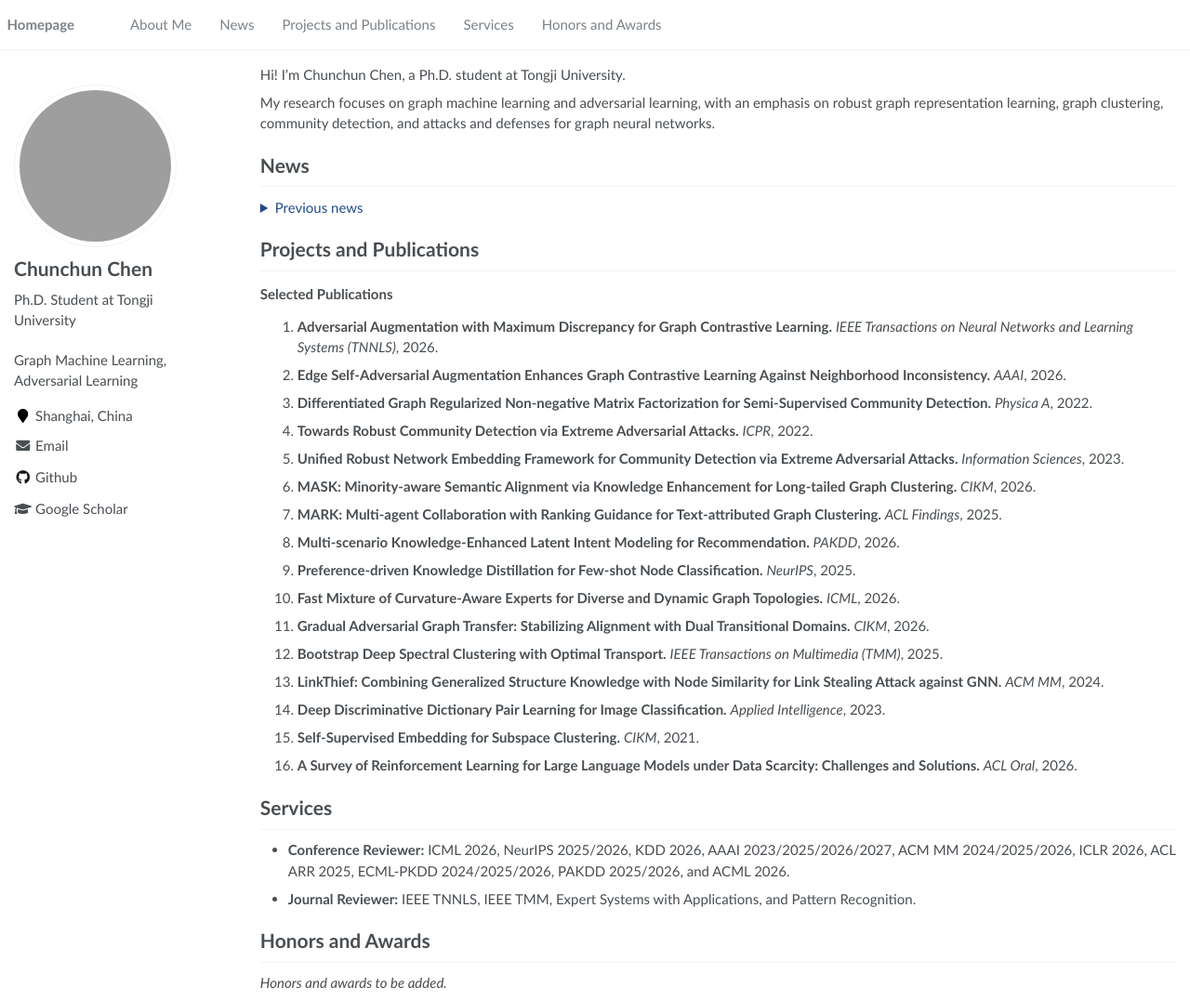
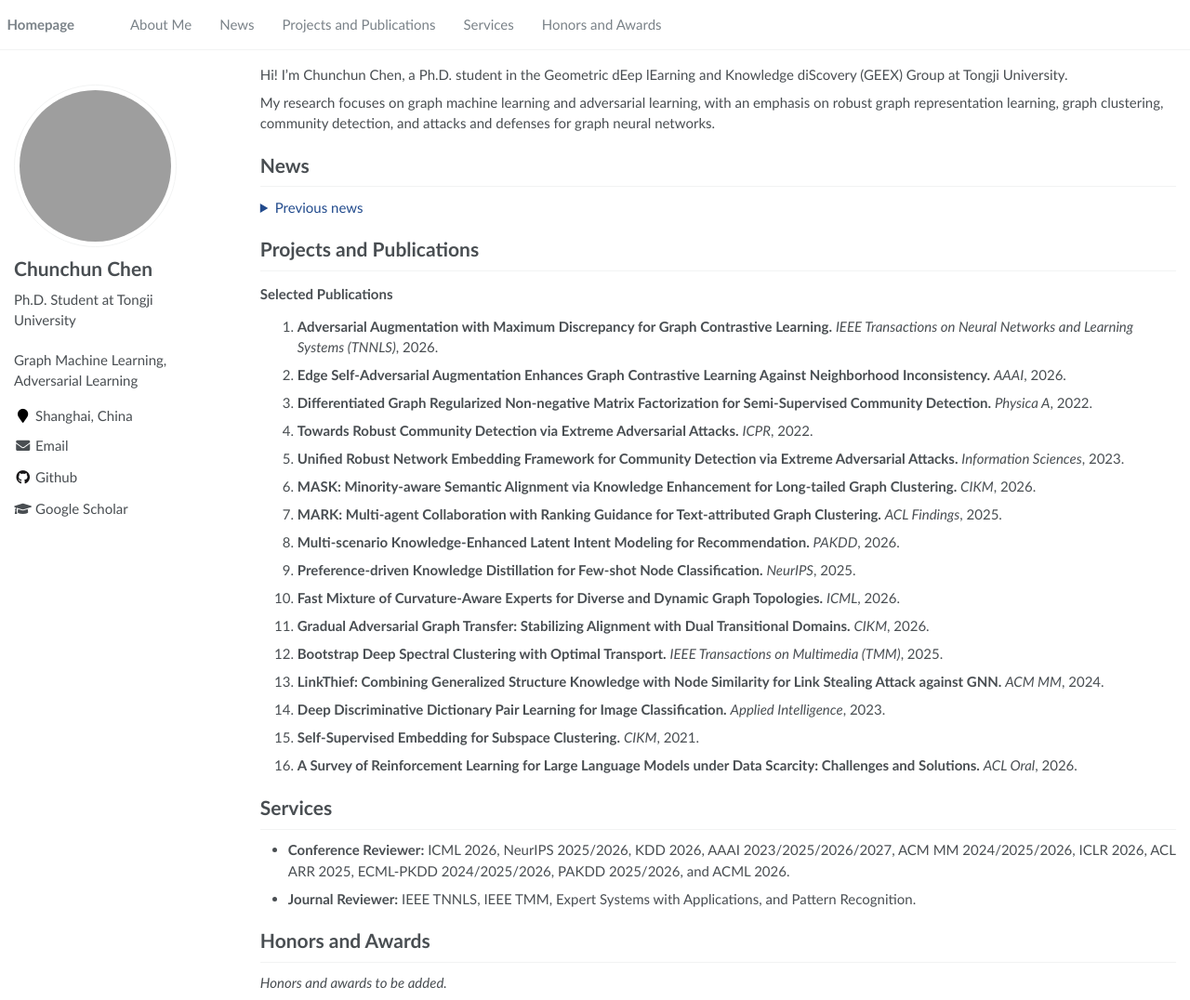
Before and after one commit to CCChen-GEEX/CCChen-GEEX.github.io, a Jekyll site: the page built from _pages/about.md, in a window 1280 px wide and 1076 px high. Shown: the whole window at 93% size. Built offline with Jekyll 4.4.1, drawn with Linux system fonts in a browser that asks for light colours; grey boxes are pictures that could not be loaded.

Commit message:
Update intro.md

```diff
--- a/_pages/includes/intro.md
+++ b/_pages/includes/intro.md
@@ -1,3 +1,3 @@
-Hi! I'm Chunchun Chen, a Ph.D. student at Tongji University.
+Hi! I'm Chunchun Chen, a Ph.D. student in the Geometric dEep lEarning and Knowledge diScovery (GEEX) Group at Tongji University.
 
 My research focuses on graph machine learning and adversarial learning, with an emphasis on robust graph representation learning, graph clustering, community detection, and attacks and defenses for graph neural networks.
```
